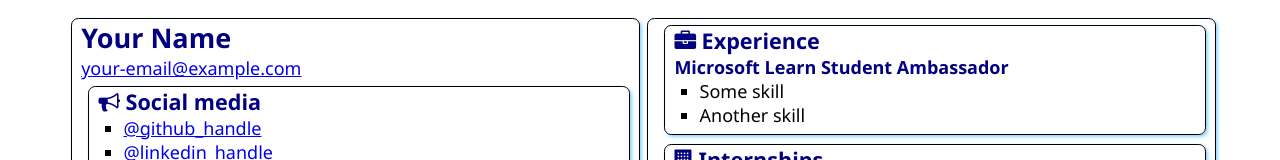
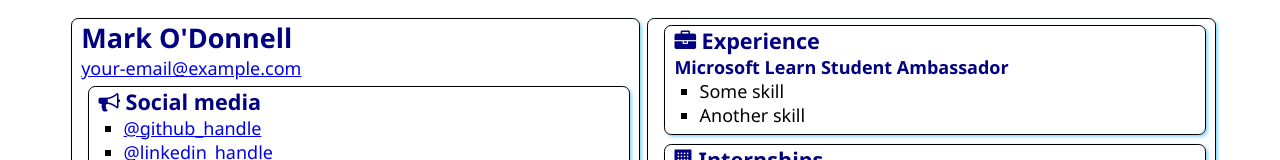
Before and after one commit to mjodonnell5/SATechnicalOnboarding, a plain HTML site: page src/index.html in a window 1280 px wide. Shown: the top 160 px of the page. Drawn offline with Linux system fonts and the light colour scheme.

Commit message:
Update index.html

```diff
--- a/src/index.html
+++ b/src/index.html
@@ -12,7 +12,7 @@
 <body>
     <main>
         <article class="box">
-            <h1>Your Name</h1>
+            <h1>Mark O'Donnell</h1>
             <div><a href="mailto:your.email@example.com">your-email@example.com</a></div>
 
             <section class="box">
```
